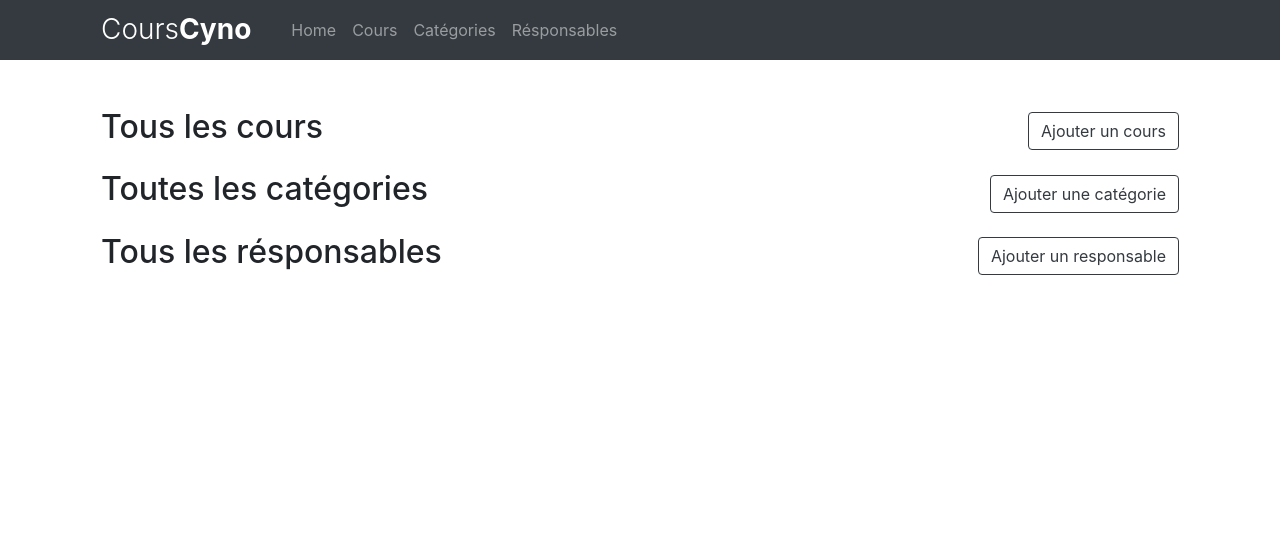
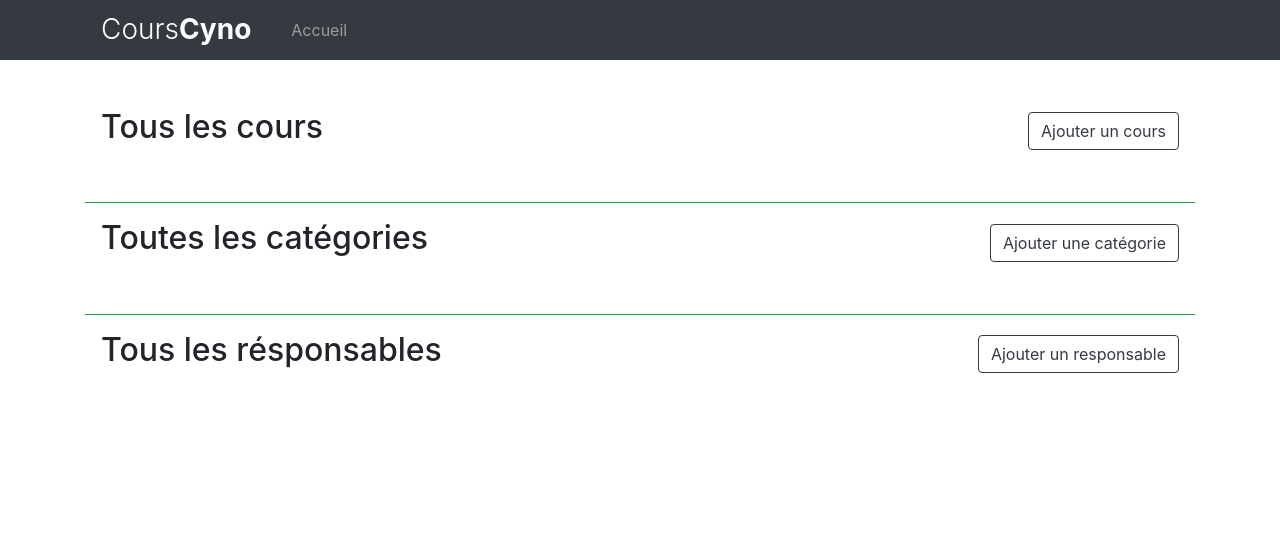
Before and after one commit to Chywou/TPI_InscriptionCours, a Symfony app: template templates/admin/admin.html.twig in a window 1280 px wide. Shown: the top 555 px of the page. Run offline with Twig, Linux system fonts and the light colour scheme; the template is opened without the code that fills it, so the values that code supplies are empty; some libraries are stand-ins or nearby versions.

Commit message:
Amélioration de l'affichage
L'administrateur a un meilleur affichage des participants

```diff
--- a/templates/admin/admin.html.twig
+++ b/templates/admin/admin.html.twig
@@ -15,20 +15,30 @@
         <li class="list-group-item flex-fill col-md-6 col border-0 p-2 p-md-2 bg-light font-weight-light h5 mb-0">Cours {{lesson.category.name }} du {{lesson.DateLesson|date('d.m.y') }} de {{lesson.startHour|date('H:i') }} à {{lesson.endHour|date('H:i') }}</li>
         <li class="list-group-item flex-fill col-md-2 col border-0 p-0 p-md-2 bg-light ">Places : {{lesson.peopleNumber }}</li>
         <li class="list-group-item flex-fill col-md-2 col border-0 p-0 p-md-2 bg-light ">{{lesson.user.firstName }} {{lesson.user.lastName }}</li>
-        <li class="list-group-item flex-fill col-md-2 col border-0 p-2 p-md-2 bg-light "><button class="btn btn-primary" type="button" data-toggle="collapse" data-target="#id{{lesson.id }}" aria-expanded="false" aria-controls="toto">
-            Les participants
-          </button></li>
-          <div class="collapse text-left" id="id{{lesson.id }}">
-            <ul>
-            {% for participant in lesson.participants %}
-              <li>{{participant.firstName}} {{participant.lastName}} et {{participant.dogName}}</li>
-            {% endfor %}
-          </ul>
+        <li class="list-group-item flex-fill col-md-2 col border-0 p-2 p-md-2 bg-light ">
+          {% if lesson.participants|length == 0 %}
+            Aucun participant
+          {% else %}
+            <button class="btn btn-outline-success" type="button" data-toggle="collapse" data-target="#id{{lesson.id }}" aria-expanded="false" aria-controls="toto">Les participants</button>
+          {% endif %}
         </li>
+      </ul>
+      <div class="collapse mx-3" id="id{{lesson.id }}">
+        <div class="list-group list-group-flush col-md-6 m-auto p-0">
+          <div class="list-group-item d-flex bg-light">
+            <div class="col-6 p-2">Prénom et nom</div>
+            <div class="col-6 p-2">Nom du chien</div>
+          </div>
+          {% for participant in lesson.participants %}
+            <div class="list-group-item d-flex">
+              <div class="col p-2">{{participant.firstName}} {{participant.lastName}}</div>
+              <div class="col p-2">{{participant.dogName}}</div>
+            </div>
+          {% endfor %}
         </div>
-      </ul>
+      </div>
     {% endfor %}
-
+  <hr class="bg-success mt-5" >
   <div class="d-md-flex justify-content-md-between m-3">
     <h2 class=" text-center text-md-left">Toutes les catégories</h2>
     <div class="d-flex align-items-center">
@@ -41,6 +51,7 @@
     </ul>
   {% endfor %}
 
+  <hr class="bg-success mt-5" >
   <div class="d-md-flex justify-content-md-between m-3">
     <h2 class=" text-center text-md-left">Tous les résponsables</h2>
     <div class="d-flex align-items-center">
--- a/templates/base.html.twig
+++ b/templates/base.html.twig
@@ -16,28 +16,24 @@
     <body class="d-flex flex-column" style="min-height: 100vh;">
         <nav class="navbar navbar-expand-md navbar-dark bg-dark">
             <div class="container-md">
-                <a class="navbar-brand ml-3" href="{{ path('home')}}"><span class="font-weight-light h3">Cours</span><span class="font-weight-bold h3">Cyno</span></a>
+                <a class="navbar-brand ml-3" href="{{ path('home')}}"><span class="font-weight-light h3">Cours</span><span class="font-weight-bold h3 ">Cyno</span></a>
                 <button class="navbar-toggler" type="button" data-toggle="collapse" data-target="#navbarSupportedContent" aria-controls="navbarSupportedContent" aria-expanded="false" aria-label="Toggle navigation">
                     <span class="navbar-toggler-icon"></span>
                 </button>
-                <div class="collapse navbar-collapse d-md-flex justify-content-between" id="navbarSupportedContent">
+                <div class="collapse navbar-collapse d-md-flex justify-content-between text-center" id="navbarSupportedContent">
                     <ul class="navbar-nav mx-3">
                         <li class="nav-item">
-                            <a class="nav-link {% if app.request.get('_route') == 'home' %} active{% endif %}" href="{{ path('home')}}">Home</a>
+                            <a class="nav-link {% if app.request.get('_route') == 'home' %} active{% endif %}" href="{{ path('home')}}">Accueil</a>
                         </li>
-                        <li class="nav-item">
-                            <a class="nav-link {% if app.request.get('_route') == 'admin_add_lesson' %} active{% endif %}" href="{{ path('admin_home')}}">Cours</a>
-                        </li>
-                        <li class="nav-item">
-                            <a class="nav-link {% if app.request.get('_route') == 'admin_add_category' %} active{% endif %}" href="{{ path('admin_add_category')}}">Catégories</a>
-                        </li>
-                        <li class="nav-item">
-                            <a class="nav-link {% if app.request.get('_route') == 'admin_add_manager' %} active{% endif %}" href="{{ path('admin_add_manager')}}">Résponsables</a>
-                        </li>
+                        {% if is_granted('ROLE_ADMIN') %}
+                            <li class="nav-item">
+                                <a class="nav-link {% if app.request.get('_route') == 'admin_home' %} active{% endif %}" href="{{ path('admin_home')}}">Gestion des cours</a>
+                            </li>
+                        {% endif %}
                     </ul>
-                    {% if is_granted('ROLE_USER') %}
+                    {% if is_granted('ROLE_ADMIN') %}
                     <div>
-                        <a href="{{ path('logout')}}" class="btn btn-outline-light">Déconnexion</a>
+                        <a href="{{ path('logout')}}" class="btn btn-outline-light mx-3">Déconnexion</a>
                     </div>
                     {% endif %}
                 </div>
--- a/templates/pages/home.html.twig
+++ b/templates/pages/home.html.twig
@@ -24,7 +24,6 @@
       </li>
     </ul>
     {% endfor %}
-
   <div class="navigation d-flex justify-content-center mt-3">
     {{ knp_pagination_render(allLessons) }}
   </div>
```
Also changed, not shown: 2 other files.
